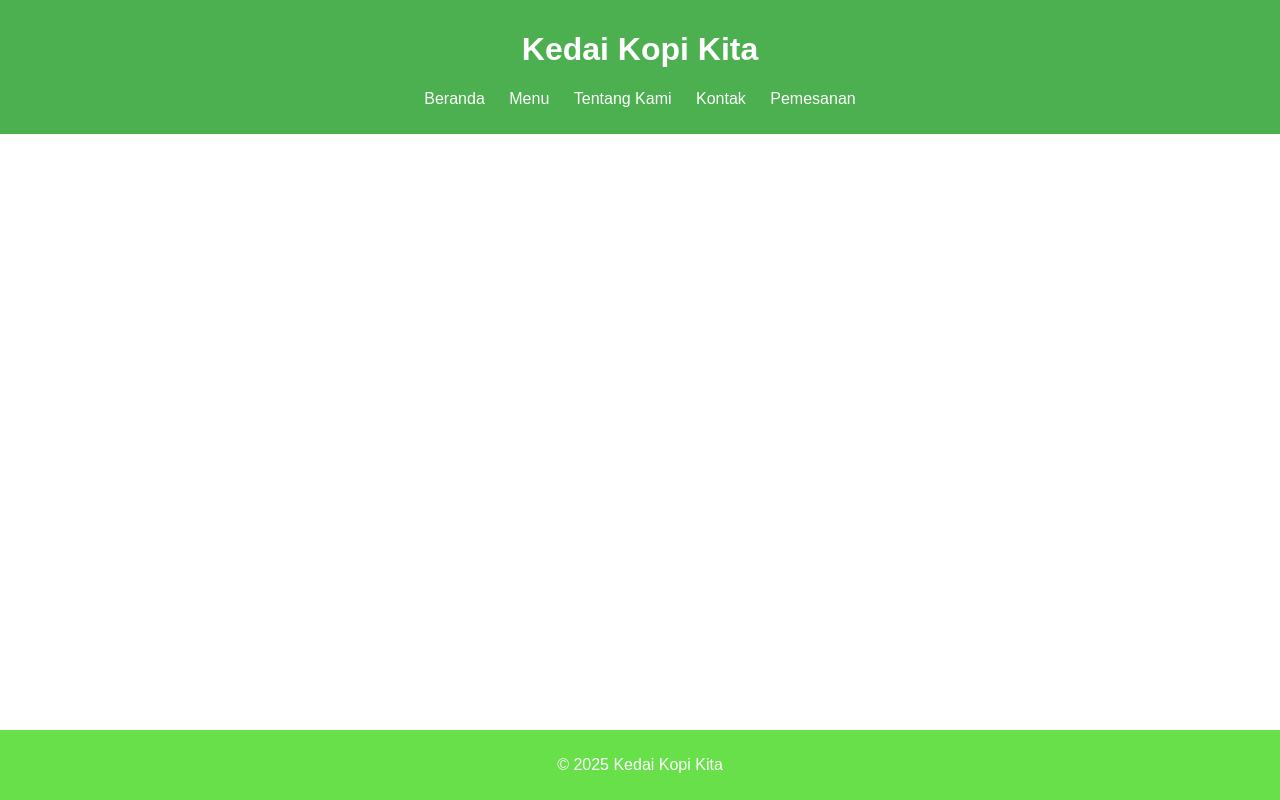
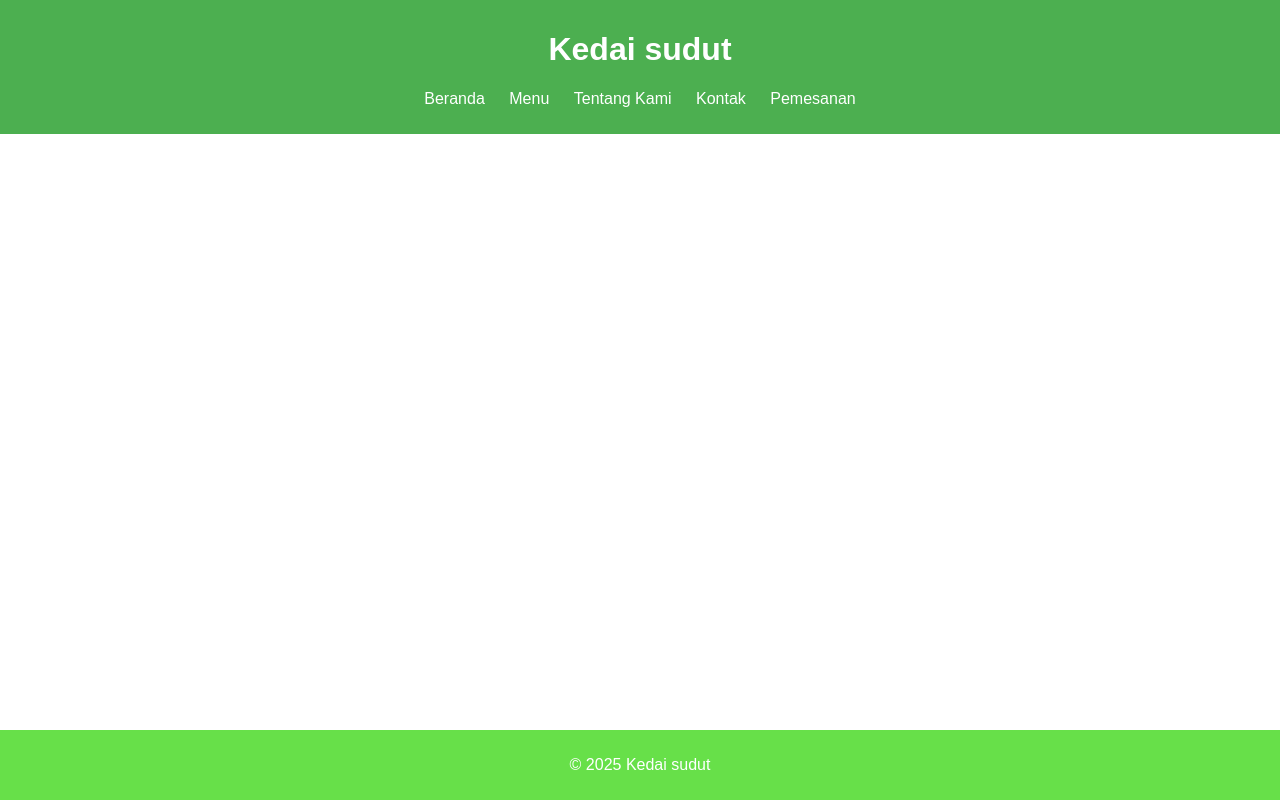
Before and after one commit to dewasam/TEAMSEHAT, a plain HTML site: page timsehat/index.html in a window 1280 px wide. Drawn offline with Linux system fonts and the light colour scheme.

Commit message:
index.html

```diff
--- a/timsehat/index.html
+++ b/timsehat/index.html
@@ -3,12 +3,12 @@
 <head>
     <meta charset="UTF-8">
     <meta name="viewport" content="width=device-width, initial-scale=1.0">
-    <title>Kedai Kopi Kita</title>
+    <title>Kedai sudut</title>
     <link rel="stylesheet" href="styles.css">
 </head>
 <body>
     <header>
-        <h1>Kedai Kopi Kita</h1>
+        <h1>Kedai sudut</h1>
         <nav>
             <ul>
                 <li><a href="home.html">Beranda</a></li>
@@ -20,7 +20,7 @@
         </nav>
     </header>
     <footer>
-        <p>&copy; 2025 Kedai Kopi Kita</p>
+        <p>&copy; 2025 Kedai sudut</p>
     </footer>
 </body>
 </html>
```
